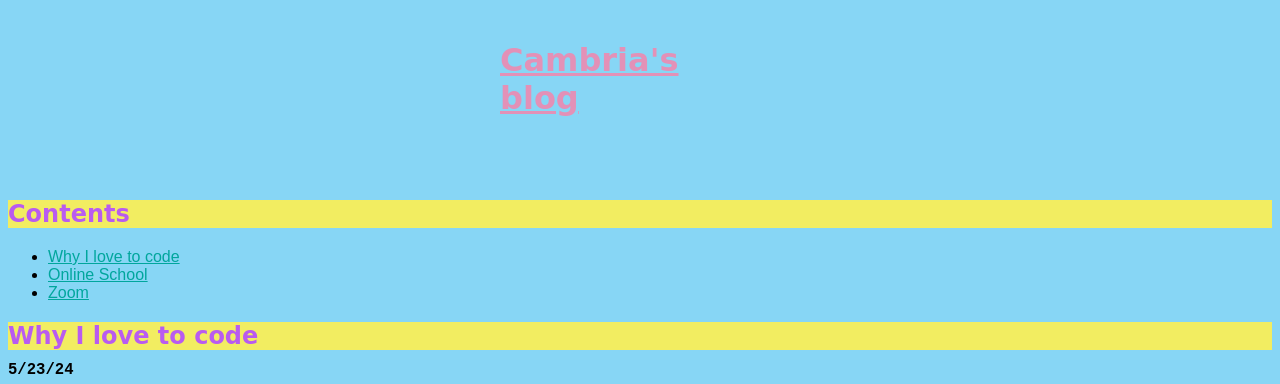
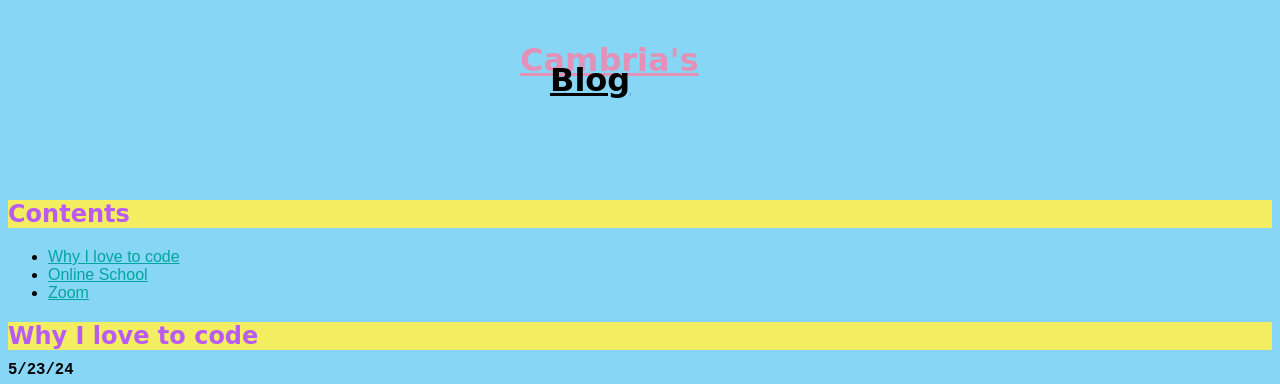
Before and after one commit to supersister38/supersister38.github.io, a plain HTML site: page index.html in a window 1280 px wide. Shown: the top 384 px of the page. Drawn offline with Linux system fonts and the light colour scheme.

Commit message:
Update index.html

```diff
--- a/index.html
+++ b/index.html
@@ -14,14 +14,23 @@
             font-family:monospace;
             font-size:1.2em;
         }
-        #title{
+        #cambria{
             text-decoration:underline;
             font-weight:bold;
             font-family:cursive;
             color:rgb(227, 145, 183);
             position:fixed;
             top:20px;
-            left:500px;
+            left:520px;
+        }
+        #blog{
+            text-decoration:underline;
+            font-weight:bold;
+            font-family:cursive;
+            color:rgb (227, 145, 183);
+            position:fixed;
+            top:40px;
+            left:550px;
         }
 
         .heading{
@@ -46,7 +55,8 @@
     </style>
     <body>
 
-        <h1 id="title"><div>Cambria's</div> blog</h1>
+        <h1 id="cambria">Cambria's</h1>
+        <h1 id="blog">Blog</h1>
         <div class="text">
         <h2 class="heading">Contents</h2>
         <ul>
```
